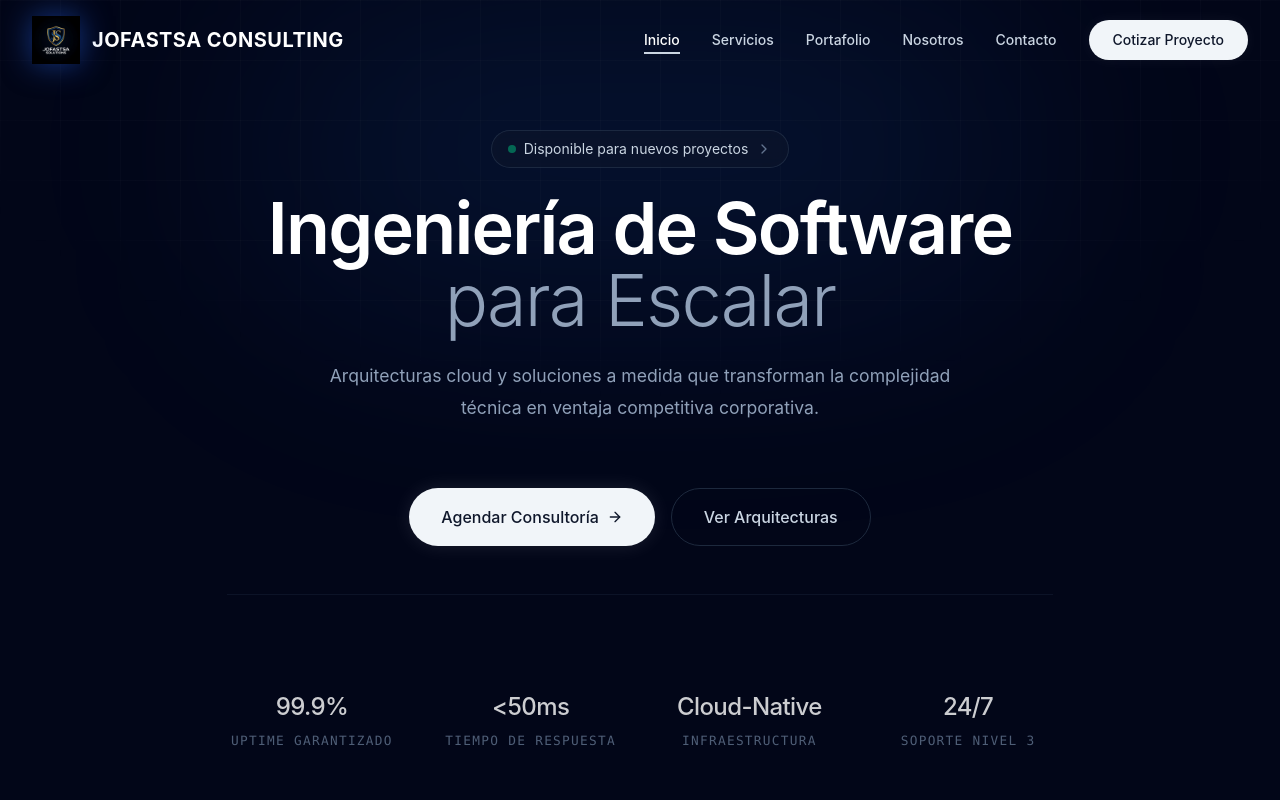
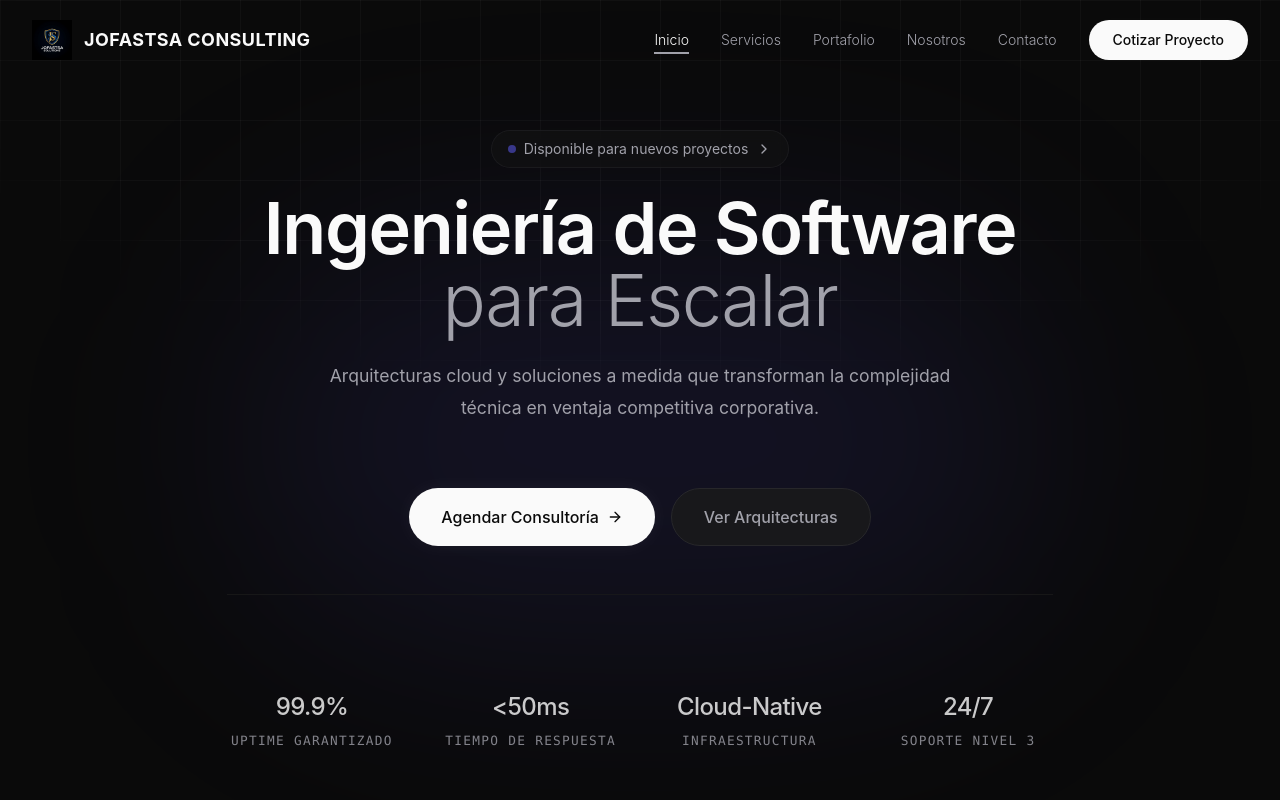
Before and after one commit to Francotirador2023/jofastsa-solutions, a React (Vite) app: page / in a window 1280 px wide. Shown: the top 800 px of the page. Built offline with nearby package versions, Linux system fonts and the light colour scheme.

Commit message:
style(ui): top-tier premium redesign with zinc/charcoal palettes

```diff
--- a/src/components/layout/Navbar.tsx
+++ b/src/components/layout/Navbar.tsx
@@ -37,9 +37,9 @@ export const Navbar = () => {
                         <img
                             src="/logo.png"
                             alt="Jofastsa Solutions"
-                            className="h-12 w-auto group-hover:scale-105 transition-transform drop-shadow-[0_0_15px_rgba(37,99,235,0.5)]"
+                            className="h-10 w-auto group-hover:scale-105 transition-transform"
                         />
-                        <span className="text-xl font-bold text-white tracking-wide hidden sm:block">
+                        <span className="text-lg font-bold text-[#FAFAFA] tracking-wide hidden sm:block">
                             JOFASTSA CONSULTING
                         </span>
                     </Link>
@@ -52,16 +52,16 @@ export const Navbar = () => {
                                 <Link
                                     key={link.name}
                                     to={link.path}
-                                    className={`text-sm font-medium transition-colors relative group ${isActive ? 'text-white' : 'text-slate-300 hover:text-white'
+                                    className={`text-sm font-light transition-colors relative group ${isActive ? 'text-[#FAFAFA]' : 'text-[#A1A1AA] hover:text-[#FAFAFA]'
                                         }`}
                                 >
                                     {link.name}
-                                    <span className={`absolute -bottom-1 left-0 h-0.5 bg-slate-300 transition-all ${isActive ? 'w-full' : 'w-0 group-hover:w-full'
+                                    <span className={`absolute -bottom-1 left-0 h-0.5 bg-[#A1A1AA] transition-all ${isActive ? 'w-full' : 'w-0 group-hover:w-full'
                                         }`} />
                                 </Link>
                             );
                         })}
-                        <Link to="/contacto" className="px-6 py-2.5 rounded-full bg-slate-100 hover:bg-white text-slate-900 text-sm font-medium transition-all shadow-[0_0_15px_rgba(255,255,255,0.05)]">
+                        <Link to="/contacto" className="px-6 py-2.5 rounded-full bg-[#FAFAFA] hover:bg-white text-[#0A0A0A] text-sm font-medium transition-all shadow-[0_0_15px_rgba(255,255,255,0.02)]">
                             Cotizar Proyecto
                         </Link>
                     </div>
@@ -91,13 +91,13 @@ export const Navbar = () => {
                                     key={link.name}
                                     to={link.path}
                                     onClick={() => setIsOpen(false)}
-                                    className="block text-lg font-medium text-slate-300 hover:text-white hover:pl-2 transition-all"
+                                    className="block text-lg font-light text-[#A1A1AA] hover:text-[#FAFAFA] hover:pl-2 transition-all"
                                 >
                                     {link.name}
                                 </Link>
                             ))}
                             <div className="pt-4">
-                                <button className="w-full py-3 rounded-xl bg-slate-100 hover:bg-white text-slate-900 font-medium transition-colors">
+                                <button className="w-full py-3 rounded-xl bg-[#FAFAFA] hover:bg-white text-[#0A0A0A] font-medium transition-colors">
                                     Cotizar Proyecto
                                 </button>
                             </div>
--- a/src/components/sections/Hero.tsx
+++ b/src/components/sections/Hero.tsx
@@ -4,14 +4,14 @@ import { Link } from 'react-router-dom';
 
 export const Hero = () => {
     return (
-        <div className="relative min-h-screen flex items-center justify-center overflow-hidden bg-slate-950 pt-20">
+        <div className="relative min-h-screen flex items-center justify-center overflow-hidden bg-[#0A0A0A] pt-20">
             {/* Premium Minimalist Background Effects */}
             <div className="absolute inset-0">
-                {/* Sutil resplandor superior (como una luz cenital suave) */}
-                <div className="absolute top-0 left-1/2 -translate-x-1/2 w-[60%] h-[300px] bg-blue-500/10 blur-[120px] rounded-full pointer-events-none" />
+                {/* Resplandor radial detrás del texto principal (Indigo/Violeta sutil 10%) */}
+                <div className="absolute top-[30%] left-1/2 -translate-x-1/2 w-[800px] h-[400px] bg-indigo-500/10 blur-[120px] rounded-full pointer-events-none" />
 
-                {/* Grid Arquitectónico (limpio y constante) */}
-                <div className="absolute inset-0 bg-[linear-gradient(to_right,#8080800a_1px,transparent_1px),linear-gradient(to_bottom,#8080800a_1px,transparent_1px)] bg-[size:60px_60px] [mask-image:radial-gradient(ellipse_60%_50%_at_50%_0%,#000_80%,transparent_100%)] pointer-events-none" />
+                {/* Grid Arquitectónico (blanco al 3%) */}
+                <div className="absolute inset-0 bg-[linear-gradient(to_right,rgba(255,255,255,0.03)_1px,transparent_1px),linear-gradient(to_bottom,rgba(255,255,255,0.03)_1px,transparent_1px)] bg-[size:60px_60px] [mask-image:radial-gradient(ellipse_60%_50%_at_50%_0%,#000_80%,transparent_100%)] pointer-events-none" />
             </div>
 
             <div className="relative max-w-7xl mx-auto px-4 sm:px-6 lg:px-8 text-center z-10">
@@ -22,37 +22,37 @@ export const Hero = () => {
                     className="space-y-8"
                 >
                     {/* Badge */}
-                    <div className="inline-flex items-center gap-2 px-4 py-2 rounded-full bg-slate-900/50 border border-slate-700/50 backdrop-blur-sm text-sm text-slate-300 mb-6 hover:border-blue-500/50 transition-colors">
-                        <span className="flex h-2 w-2 rounded-full bg-emerald-500 animate-pulse" />
+                    <div className="inline-flex items-center gap-2 px-4 py-2 rounded-full bg-[#141414]/50 border border-[#27272A]/50 backdrop-blur-sm text-sm text-[#A1A1AA] mb-6 hover:border-indigo-500/30 transition-colors">
+                        <span className="flex h-2 w-2 rounded-full bg-indigo-500 animate-pulse" />
                         Disponible para nuevos proyectos
-                        <ChevronRight className="w-4 h-4 text-slate-500" />
+                        <ChevronRight className="w-4 h-4 text-[#A1A1AA]" />
                     </div>
 
                     {/* Heading (Geometría Typography Premium) */}
-                    <h1 className="text-5xl md:text-7xl font-semibold tracking-tight text-white mb-6">
+                    <h1 className="text-5xl md:text-7xl font-semibold tracking-tight text-[#FAFAFA] mb-6" style={{ letterSpacing: '-0.02em' }}>
                         Ingeniería de Software <br />
-                        <span className="font-light text-slate-400">
+                        <span className="font-light text-[#A1A1AA]">
                             para Escalar
                         </span>
                     </h1>
 
-                    <p className="max-w-2xl mx-auto text-[1.1rem] leading-8 text-slate-400">
+                    <p className="max-w-2xl mx-auto text-[1.1rem] leading-8 text-[#A1A1AA]">
                         Arquitecturas cloud y soluciones a medida que transforman la complejidad técnica en ventaja competitiva corporativa.
                     </p>
 
                     {/* CTA Buttons - Premium Hover States */}
                     <div className="flex flex-col sm:flex-row gap-4 justify-center pt-8">
-                        <Link to="/contacto" className="px-8 py-4 rounded-full bg-slate-100 text-slate-900 font-medium hover:bg-white shadow-[0_0_20px_rgba(255,255,255,0.1)] transition-all duration-300 flex items-center justify-center gap-2 group">
+                        <Link to="/contacto" className="px-8 py-4 rounded-full bg-[#FAFAFA] text-[#0A0A0A] font-medium hover:bg-white shadow-[0_0_20px_rgba(255,255,255,0.05)] transition-all duration-300 flex items-center justify-center gap-2 group">
                             Agendar Consultoría
                             <ArrowRight className="w-4 h-4 group-hover:translate-x-1 transition-transform duration-300" />
                         </Link>
-                        <Link to="/portafolio" className="px-8 py-4 rounded-full bg-transparent border border-slate-800 text-slate-300 font-medium hover:text-white hover:bg-slate-900 transition-all duration-300 flex items-center justify-center">
+                        <Link to="/portafolio" className="px-8 py-4 rounded-full bg-[#18181B] border border-[#27272A] text-[#A1A1AA] font-medium hover:text-[#FAFAFA] hover:bg-[#27272A] transition-all duration-300 flex items-center justify-center">
                             Ver Arquitecturas
                         </Link>
                     </div>
 
                     {/* Premium Infrastructure Metrics */}
-                    <div className="pt-24 grid grid-cols-2 md:grid-cols-4 gap-8 md:gap-12 opacity-80 border-t border-slate-900 mt-12">
+                    <div className="pt-24 grid grid-cols-2 md:grid-cols-4 gap-8 md:gap-12 opacity-80 border-t border-[#1A1A1A] mt-12">
                         {[
                             { label: 'Uptime Garantizado', value: '99.9%' },
                             { label: 'Tiempo de Respuesta', value: '<50ms' },
@@ -60,8 +60,8 @@ export const Hero = () => {
                             { label: 'Soporte Nivel 3', value: '24/7' },
                         ].map((stat, index) => (
                             <div key={index} className="flex flex-col items-center gap-2">
-                                <span className="text-2xl font-medium tracking-tight text-white">{stat.value}</span>
-                                <span className="text-[0.8rem] text-slate-500 font-mono tracking-widest uppercase">{stat.label}</span>
+                                <span className="text-2xl font-medium tracking-tight text-[#FAFAFA]">{stat.value}</span>
+                                <span className="text-[0.8rem] text-[#A1A1AA] font-mono tracking-widest uppercase">{stat.label}</span>
                             </div>
                         ))}
                     </div>
--- a/src/pages/About.tsx
+++ b/src/pages/About.tsx
@@ -59,7 +59,7 @@ export const About = () => {
                                 whileInView={{ opacity: 1, y: 0 }}
                                 transition={{ delay: i * 0.2 }}
                                 viewport={{ once: true }}
-                                className="bg-slate-950 p-8 rounded-2xl border border-slate-800 hover:border-blue-500/50 transition-colors"
+                                className="bg-[#0A0A0A] p-8 rounded-2xl border border-[#1A1A1A] hover:border-[#27272A] transition-colors"
                             >
                                 <div className="w-12 h-12 bg-[#222222] rounded-lg flex items-center justify-center text-slate-300 mb-6">
                                     <item.icon className="w-5 h-5" />
@@ -97,8 +97,8 @@ export const About = () => {
                         </div>
 
                         <div className="flex justify-center">
-                            <div className="max-w-sm w-full group relative overflow-hidden rounded-2xl bg-slate-900 border border-slate-800 shadow-2xl">
-                                <div className="aspect-[4/3] bg-slate-800 overflow-hidden relative">
+                            <div className="max-w-sm w-full group relative overflow-hidden rounded-2xl bg-[#0F0F0F] border border-[#1A1A1A] shadow-2xl">
+                                <div className="aspect-[4/3] bg-[#141414] overflow-hidden relative">
                                     <img
                                         src={jonyImg}
                                         alt="Jony R."
```
Also changed, not shown: src/components/sections/Services.tsx (+4 -4 lines).
